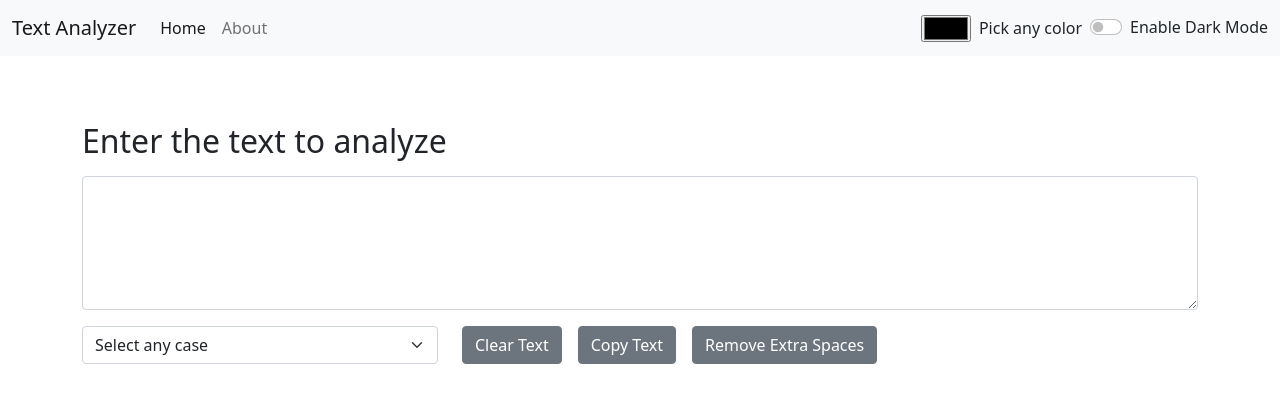
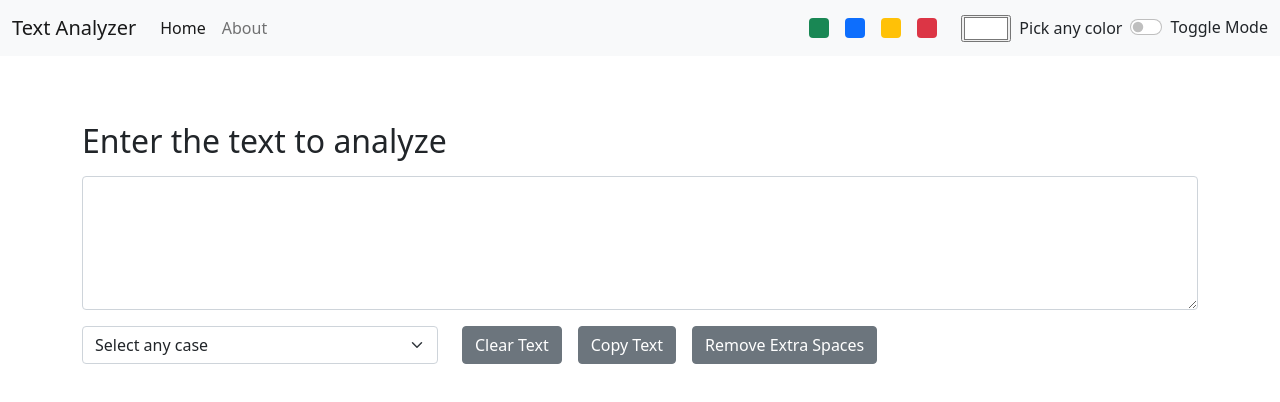
Before and after one commit to shruti49/text-analyzer, a React (Create React App) app: page / in a window 1280 px wide. Shown: the top 402 px of the page. Built offline with nearby package versions, Linux system fonts and the light colour scheme.

Commit message:
added individual color palletes

```diff
--- a/src/App.js
+++ b/src/App.js
@@ -6,13 +6,14 @@ import { Alert } from "./MyComponents/Alert";
 import { BrowserRouter as Router, Route, Switch } from "react-router-dom";
 
 function App() {
-	const [mode, setMode] = useState("Light"); //whether dark mode is enabled or not
+	const [mode, setMode] = useState("light"); //whether dark mode is enabled or not
 
 	const [alert, setAlert] = useState(null);
 
-	const [color, setColor] = useState("#000000");
+	const [color, setColor] = useState("#ffffff");
 
 	const handleChangeColor = (e) => {
+		removeBodyClasses();
 		setColor(e.target.value);
 		document.body.style.backgroundColor = e.target.value;
 	};
@@ -28,17 +29,31 @@ function App() {
 		}, 1500);
 	};
 
-	const modeToggler = () => {
-		if (mode === "Light") {
-			setMode("Dark");
+	const removeBodyClasses = () => {
+		document.body.classList.remove("bg-light");
+		document.body.classList.remove("bg-dark");
+		document.body.classList.remove("bg-primary");
+		document.body.classList.remove("bg-success");
+		document.body.classList.remove("bg-warning");
+		document.body.classList.remove("bg-danger");
+		setColor("#ffffff");
+		document.body.style.backgroundColor = "";
+	};
+
+	const modeToggler = (cls) => {
+		removeBodyClasses();
+		if (cls === "dark") {
+			setMode("light");
+			document.body.style.backgroundColor = "#ffffff";
+			showAlert("Dark Mode has been disabled", "success");
+			document.title = "Text Analyzer - Light Mode";
+		} else if (cls === "light") {
+			setMode("dark");
 			document.body.style.backgroundColor = "#343a40";
 			showAlert("Dark Mode has been enabled", "success");
 			document.title = "Text Analyzer - Dark Mode";
 		} else {
-			setMode("Light");
-			document.body.style.backgroundColor = "#ffffff";
-			showAlert("Dark Mode has been disabled", "success");
-			document.title = "Text Analyzer - Light Mode";
+			document.body.classList.add(`bg-${cls}`);
 		}
 	};
 
@@ -54,10 +69,10 @@ function App() {
 			<Alert alert={alert} />
 			<Switch>
 				<Route exact path="/">
-					<Home mode={mode} showAlert={showAlert} heading="Enter the text to analyze"/>
+					<Home mode={mode} showAlert={showAlert} heading="Enter the text to analyze" />
 				</Route>
 				<Route exact path="/about">
-					<About mode={mode} heading="About Us"/>
+					<About mode={mode} heading="About Us" />
 				</Route>
 			</Switch>
 		</Router>
--- a/src/MyComponents/Home.js
+++ b/src/MyComponents/Home.js
@@ -1,4 +1,5 @@
 import React, { useState } from "react";
+import { PropTypes } from "prop-types";
 
 export const Home = (props) => {
 	const [text, setText] = useState("");
@@ -74,7 +75,7 @@ export const Home = (props) => {
 	return (
 		<div>
 			<div className="container mt-3">
-				<h2 className={`mb-3 text-${props.mode.toLowerCase() === "dark" ? "light" : "dark"}`}>
+				<h2 className={`mb-3 text-${props.mode === "dark" ? "light" : "dark"}`}>
 					{props.heading}
 				</h2>
 				<textarea
@@ -110,26 +111,26 @@ export const Home = (props) => {
 
 			{text.length > 0 && (
 				<div className="container mt-3">
-					<h4 className={`text-${props.mode.toLowerCase() === "dark" ? "light" : "dark"}`}>
+					<h4 className={`text-${props.mode === "dark" ? "light" : "dark"}`}>
 						Text Summary
 					</h4>
 					<div className="d-flex">
-						<h6 className={`text-${props.mode.toLowerCase() === "dark" ? "light" : "dark"}`}>
+						<h6 className={`text-${props.mode === "dark" ? "light" : "dark"}`}>
 							Characters - {text.length}
 						</h6>
-						<h6 className={`mx-3 text-${props.mode.toLowerCase() === "dark" ? "light" : "dark"}`}>
+						<h6 className={`mx-3 text-${props.mode === "dark" ? "light" : "dark"}`}>
 							Words - {text.split(" ").filter((element) => element.length !== 0).length}
 						</h6>
-						<h6 className={`mx-3 text-${props.mode.toLowerCase() === "dark" ? "light" : "dark"}`}>
+						<h6 className={`mx-3 text-${props.mode === "dark" ? "light" : "dark"}`}>
 							Lines - {text.split(/\r?\n|\r/).length}
 						</h6>
 					</div>
 
-					<h4 className={`mt-3 text-${props.mode.toLowerCase() === "dark" ? "light" : "dark"}`}>
+					<h4 className={`mt-3 text-${props.mode === "dark" ? "light" : "dark"}`}>
 						Text Viewer
 					</h4>
 					<p
-						className={`border p-2 text-${props.mode.toLowerCase() === "dark" ? "light" : "dark"}`}
+						className={`border p-2 text-${props.mode === "dark" ? "light" : "dark"}`}
 					>
 						{text}
 					</p>
@@ -138,3 +139,12 @@ export const Home = (props) => {
 		</div>
 	);
 };
+
+Home.propTypes = {
+	heading: PropTypes.string.isRequired,
+	mode: PropTypes.string,
+};
+
+Home.defaultProps = {
+	heading: "Word Counter"
+}
--- a/src/MyComponents/Navbar.js
+++ b/src/MyComponents/Navbar.js
@@ -1,10 +1,11 @@
 import React from "react";
 import { Link } from "react-router-dom";
+import { PropTypes } from "prop-types";
 
 export const Navbar = (props) => {
 	return (
 		<nav
-			className={`navbar navbar-expand-lg navbar-${props.mode.toLowerCase()} bg-${props.mode.toLowerCase()}`}
+			className={`navbar navbar-expand-lg navbar-${props.mode} bg-${props.mode}`}
 		>
 			<div className="container-fluid">
 				<Link className="navbar-brand" to="/">
@@ -34,7 +35,35 @@ export const Navbar = (props) => {
 							</Link>
 						</li>
 					</ul>
-					<form className="d-flex">
+					<form className="d-flex align-items-center">
+						<div
+							className="bg-success mx-2 rounded"
+							style={{ height: "20px", width: "20px" }}
+							onClick={() => {
+								props.togglMode("success");
+							}}
+						></div>
+						<div
+							className="bg-primary mx-2 rounded"
+							style={{ height: "20px", width: "20px" }}
+							onClick={() => {
+								props.togglMode("primary");
+							}}
+						></div>
+						<div
+							className="bg-warning mx-2 rounded"
+							style={{ height: "20px", width: "20px" }}
+							onClick={() => {
+								props.togglMode("warning");
+							}}
+						></div>
+						<div
+							className="bg-danger mx-2 rounded"
+							style={{ height: "20px", width: "20px" }}
+							onClick={() => {
+								props.togglMode("danger");
+							}}
+						></div>
 						<div className="mx-2 d-flex align-items-center">
 							<input
 								type="color"
@@ -56,17 +85,19 @@ export const Navbar = (props) => {
 						<div className="form-check form-switch">
 							<input
 								className="form-check-input"
-								onChange={props.togglMode}
+								onChange={() => {
+									props.togglMode(props.mode);
+								}}
 								type="checkbox"
 								id="flexSwitchCheckDefault"
 							/>
 							<label
 								className={`form-check-label text-${
-									props.mode.toLowerCase() === "dark" ? "light" : "dark"
+									props.mode === "dark" ? "light" : "dark"
 								}`}
 								htmlFor="flexSwitchCheckDefault"
 							>
-								Enable {props.mode === "Dark" ? "Light" : "Dark"} Mode
+								Toggle Mode
 							</label>
 						</div>
 					</form>
@@ -75,3 +106,9 @@ export const Navbar = (props) => {
 		</nav>
 	);
 };
+
+Navbar.propTypes = {
+	title: PropTypes.string.isRequired,
+	mode: PropTypes.string,
+	color:PropTypes.string,
+}
```
